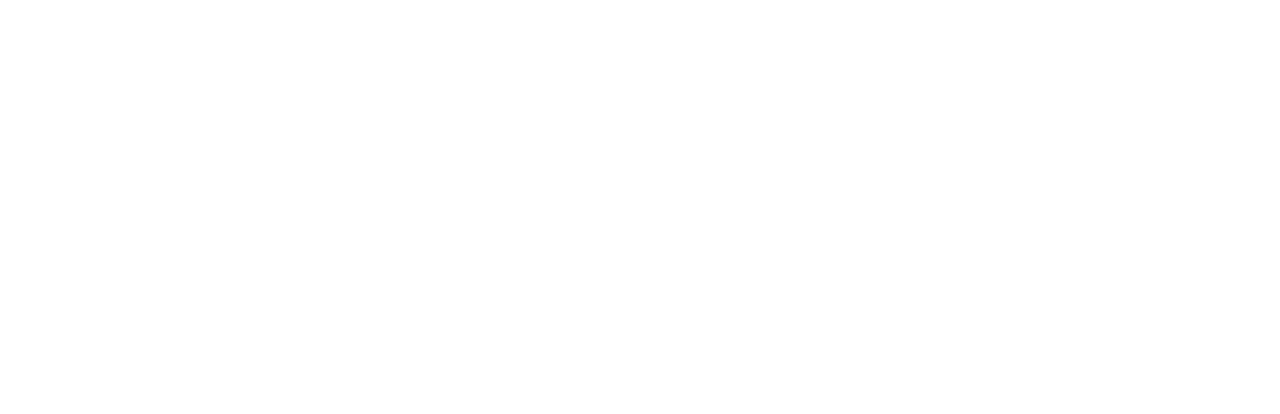
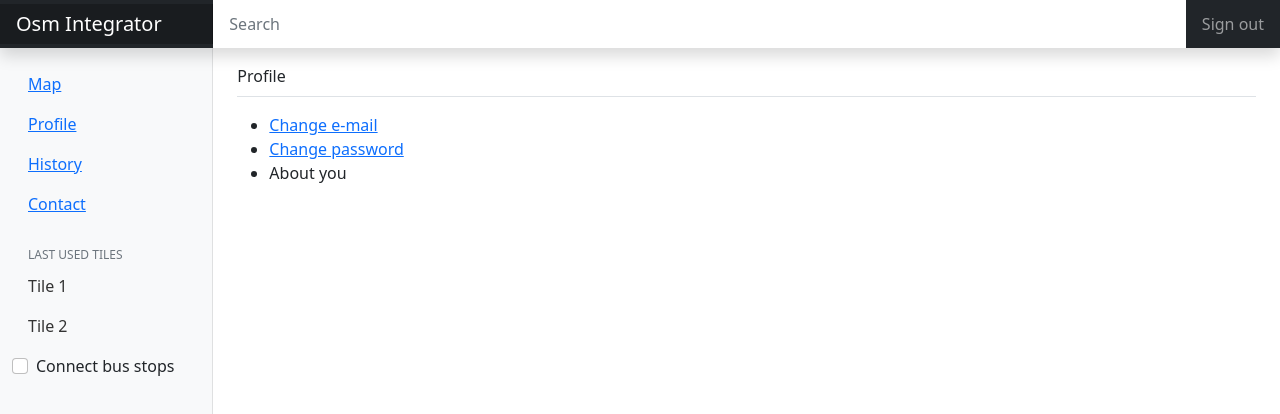
Before and after one commit to technologiesforaccessibility/osmintegrator-frontend, a React (Create React App) app: page /profile in a window 1280 px wide. Shown: the top 414 px of the page. Built offline with nearby package versions, Linux system fonts and the light colour scheme; no server answers.

Commit message:
Added Profile sub tab

```diff
--- a/src/components/App.js
+++ b/src/components/App.js
@@ -13,7 +13,7 @@ class App extends Component {
       <BrowserRouter>
         <Switch>
           <Route path={["/auth", "/Account"]} component={Auth} />
-          <Route path="/" exact component={Dashboard} />
+          <Route path={["/profile", "/"]} component={Dashboard} />
         </Switch>
       </BrowserRouter>
     );
--- /dev/null
+++ b/src/components/ChangeEmail.js
@@ -0,0 +1,13 @@
+import React, {Component} from 'react';
+
+class ChangeEmail extends Component {
+    render() {
+        return (
+            <div>
+                Change email view
+            </div>
+        );
+    }
+}
+
+export default ChangeEmail;
--- /dev/null
+++ b/src/components/ChangePassword.js
@@ -0,0 +1,13 @@
+import React, {Component} from 'react';
+
+class ChangePassword extends Component {
+    render() {
+        return (
+            <div>
+                Change password view
+            </div>
+        );
+    }
+}
+
+export default ChangePassword;
--- a/src/components/Dashboard.js
+++ b/src/components/Dashboard.js
@@ -5,6 +5,13 @@ import DashboardHeader from "./DashboardHeader";
 import DashboardSiderbar from "./DashboardSiderbar";
 import DashboardMain from "./DashboardMain";
 import axios from "axios";
+import {Route, Switch} from "react-router-dom";
+import Login from "./Login";
+import Recover from "./Recover";
+import Logout from "./Logout";
+import SetPassword from "./SetPassword";
+import ProfilePanel from "./ProfilePanel";
+import ProfileRouter from "./ProfileRouter";
 
 const {REACT_APP_HAS_ACCESS_PATH} = process.env;
 
@@ -55,12 +62,11 @@ class Dashboard extends Component {
 
     setPropertyGrid = (busStopProps) => {
         if (busStopProps) {
-            this.setState({propertyGrid : busStopProps})
+            this.setState({propertyGrid: busStopProps})
         } else {
-            this.setState({propertyGrid : null})
+            this.setState({propertyGrid: null})
         }
     }
-
 
 
     render() {
@@ -74,8 +80,11 @@ class Dashboard extends Component {
                         <DashboardSiderbar isLoggedIn={this.state.isLoggedIn}
                                            connectBusStops={this.canConnectBusStops}
                                            propertyGrid={this.state.propertyGrid}/>
-                        <DashboardMain canConnectBusStops={this.state.canConnectStops} setPropertyGrid={this.setPropertyGrid}/>
-
+                        <Switch>
+                            <Route path="/profile" component={ProfileRouter}/>
+                            <Route path="/" component={DashboardMain} canConnectBusStops={this.state.canConnectStops}
+                                   setPropertyGrid={this.setPropertyGrid}/>
+                        </Switch>
                     </div>
                 </div>
 
--- a/src/components/DashboardSiderbar.js
+++ b/src/components/DashboardSiderbar.js
@@ -1,39 +1,29 @@
 import React, {Component} from 'react';
 import PropertyGrid from './PropertyGrid';
+import {NavLink} from "react-router-dom";
 
 class DashboardSiderbar extends Component {
     constructor(props) {
         super(props);
     }
+
     render() {
         return (
             <nav id="sidebarMenu" className="col-md-3 col-lg-2 d-md-block bg-light sidebar collapse">
                 <div className="full-height position-sticky pt-3">
 
                     <ul className="nav flex-column">
-                        <li className="nav-item">
-                            <a className="nav-link active" aria-current="page" href="/">
-                                <span data-feather="home"></span>
-                                Map
-                            </a>
+                        <li className="nav-item nav-link active">
+                            <NavLink to="/"><span data-feather="home"></span>Map</NavLink>
                         </li>
-                        <li className="nav-item">
-                            <a className="nav-link" href="/">
-                                <span data-feather="file"></span>
-                                Settings
-                            </a>
+                        <li className="nav-item nav-link active">
+                            <NavLink to="/profile"><span data-feather="file"></span>Profile</NavLink>
                         </li>
-                        <li className="nav-item">
-                            <a className="nav-link" href="/">
-                                <span data-feather="users"></span>
-                                History
-                            </a>
+                        <li className="nav-item nav-link active">
+                            <NavLink to="/"><span data-feather="users"></span>History</NavLink>
                         </li>
-                        <li className="nav-item">
-                            <a className="nav-link" href="/">
-                                <span data-feather="layers"></span>
-                                Contact
-                            </a>
+                        <li className="nav-item nav-link active">
+                            <NavLink to="/"><span data-feather="layers"></span>Contact</NavLink>
                         </li>
                     </ul>
 
--- a/src/components/MapView.js
+++ b/src/components/MapView.js
@@ -120,11 +120,12 @@ class MapView extends Component {
 
             <div className="map-container">
 
-                <MapContainer center={currentLocation} zoom={zoom}>
+                <MapContainer center={currentLocation} zoom={zoom} maxZoom={23}>
                     onClick={this.addMarker}
                     <TileLayer
                         url="https://{s}.tile.openstreetmap.org/{z}/{x}/{y}.png"
                         attribution="&copy; <a href=&quot;http://osm.org/copyright&quot;>OpenStreetMap</a> contributors"
+                        maxZoom={23}
                     />
                     {this.state.visiblePolylines.map((position) =>
                         <Polyline pathOptions={purpleOptions} positions={position}/>
--- /dev/null
+++ b/src/components/ProfilePanel.js
@@ -0,0 +1,26 @@
+import React, {Component} from 'react';
+import {NavLink} from "react-router-dom";
+
+
+class ProfilePanel extends Component {
+    render() {
+        return (
+
+                    <ul>
+                        <li>
+                            <NavLink to="/profile/change-email">Change e-mail</NavLink>
+                        </li>
+                        <li>
+                            <NavLink to="/profile/change-password">Change password</NavLink>
+
+                        </li>
+                        <li>
+                            About you
+                        </li>
+                    </ul>
+
+        );
+    }
+}
+
+export default ProfilePanel;
--- /dev/null
+++ b/src/components/ProfileRouter.js
@@ -0,0 +1,29 @@
+import React, {Component} from 'react';
+import {NavLink, Route, Switch} from "react-router-dom";
+import DashboardMain from "./DashboardMain";
+import ChangeEmail from "./ChangeEmail";
+import ChangePassword from "./ChangePassword";
+import ProfilePanel from "./ProfilePanel";
+
+class ProfileRouter extends Component {
+    render() {
+        return (
+            <div className="col-md-9 ms-sm-auto col-lg-10 px-md-4">
+                <div
+                    className="d-flex justify-content-between flex-wrap flex-md-nowrap align-items-center pt-3 pb-2 mb-3 border-bottom">
+                    Profile
+                </div>
+                <div>
+                    <Switch>
+                        <Route path="/profile/change-email" exact component={ChangeEmail}/>
+                        <Route path="/profile/change-password" exact component={ChangePassword}/>
+                        <Route path="/profile" exact component={ProfilePanel}/>
+                    </Switch>
+                </div>
+
+            </div>
+        );
+    }
+}
+
+export default ProfileRouter;
```
Also changed, not shown: 1 other file (tests, documents, lock files or other folders).
